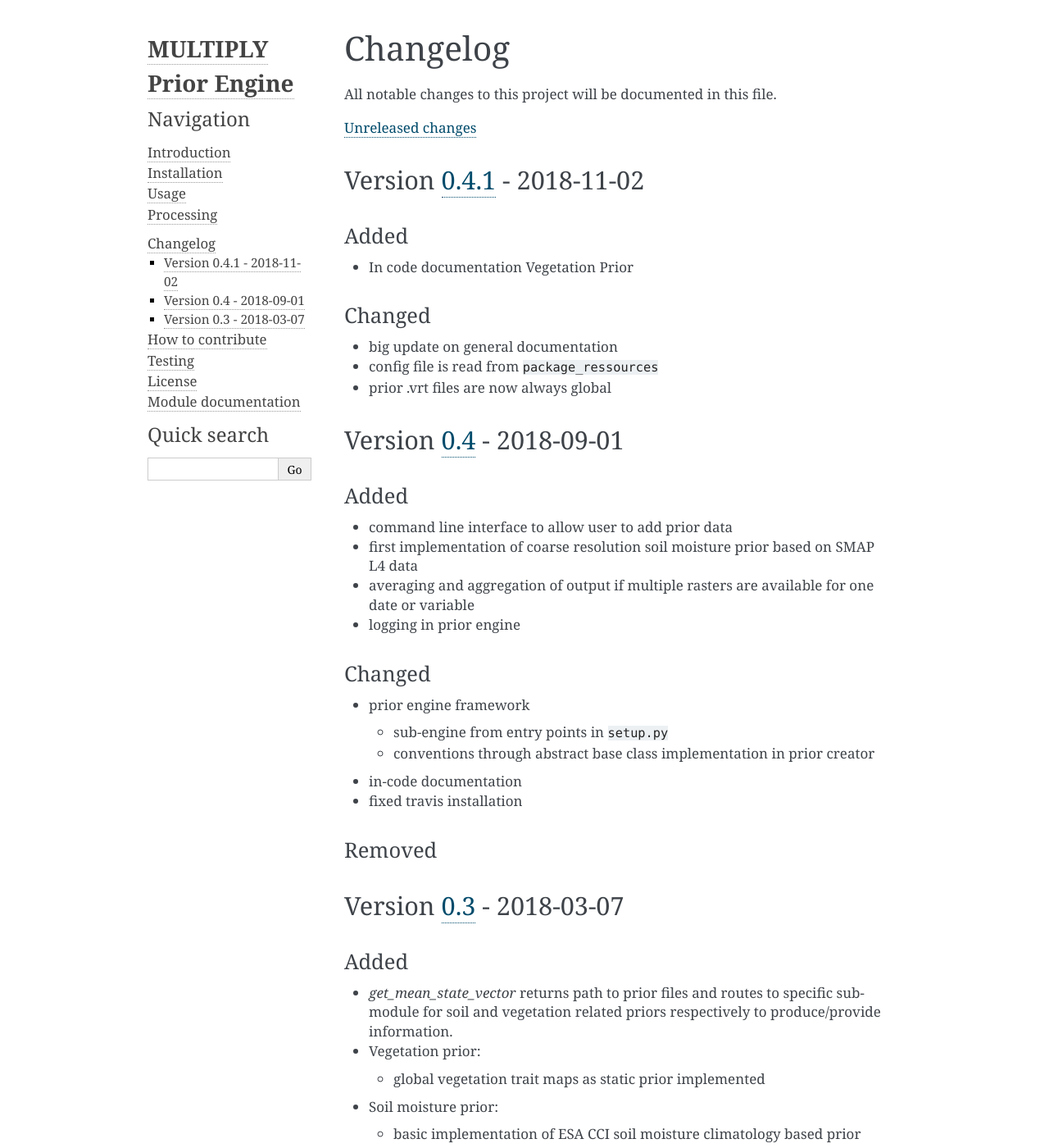
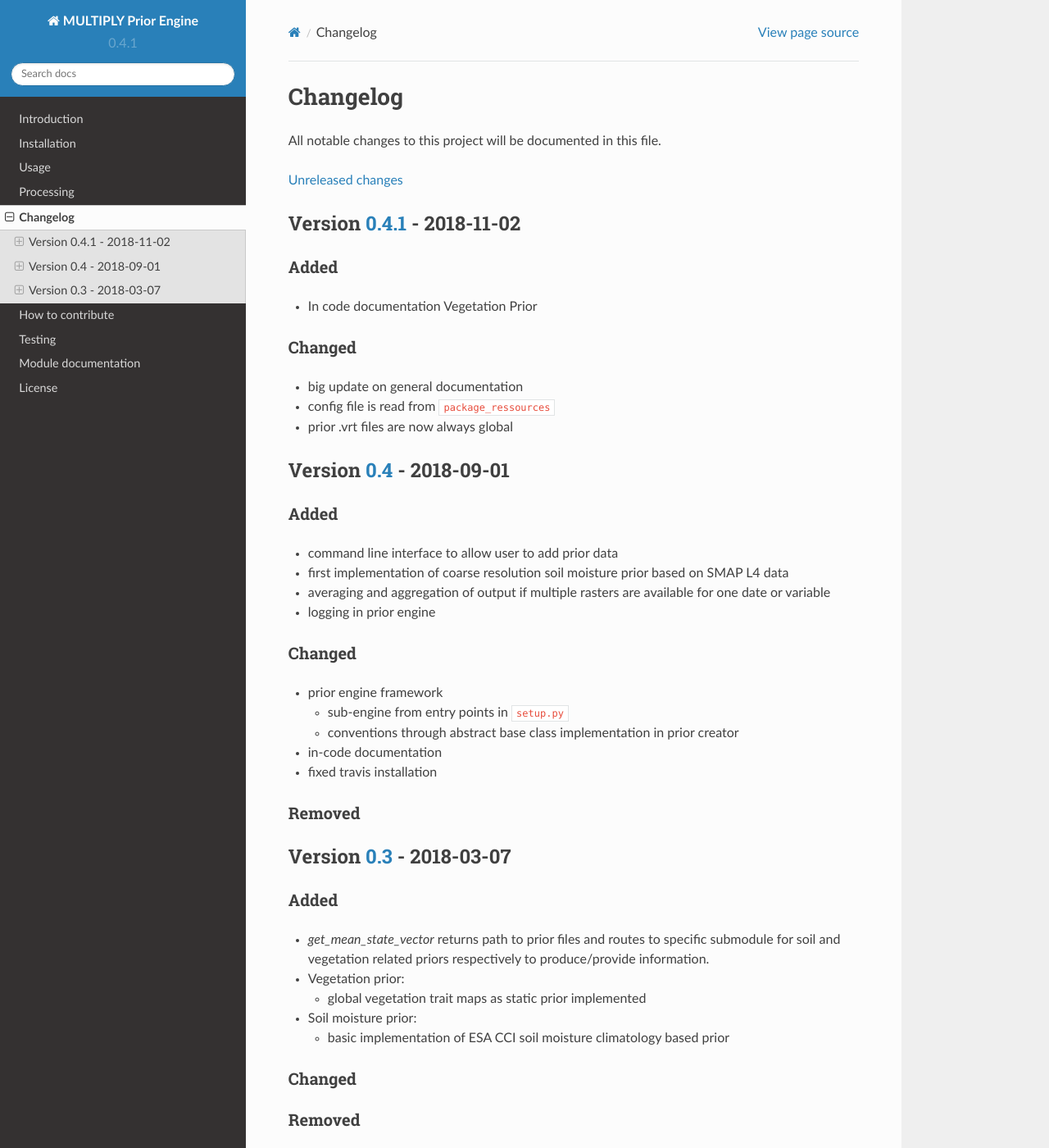
Before and after one commit to multiply-org/prior_engine, a Sphinx documentation site: the page built from docs/Changelog.rst, in a window 1280 px wide and 1400 px high. Shown: the whole window at 82% size. Built offline with Sphinx 7.4.7 and the Read the Docs theme 2.0.0, drawn with Linux system fonts in a browser that asks for light colours; some of the changed text lies outside the part shown.

```diff
--- a/docs/conf.py
+++ b/docs/conf.py
@@ -100,7 +100,8 @@ todo_include_todos = False
 # The theme to use for HTML and HTML Help pages.  See the documentation for
 # a list of builtin themes.
 #
-html_theme = 'alabaster'
+# html_theme = 'alabaster'
+html_theme = 'sphinx_rtd_theme'
 
 # Theme options are theme-specific and customize the look and feel of a theme
 # further.  For a list of options available for each theme, see the
--- a/docs/index.rst
+++ b/docs/index.rst
@@ -3,7 +3,9 @@ MULTIPLY prior-engine
 
 |buildstatus| |docstatus|
 
-`View on GitHub <https://github.com/multiply-org/prior-engine>`_
+.. htmlonly::
+
+    `View on GitHub <https://github.com/multiply-org/prior-engine>`_
 
 
 Scope of MULTIPLY
@@ -58,8 +60,8 @@ Developer Documentation
    Changelog
    Contribution
    Testing
+   multiply_prior_engine
    License
-   multiply_prior_engine
 
 
 Indices and tables
```
Also changed, not shown: .bumpversion.cfg.
